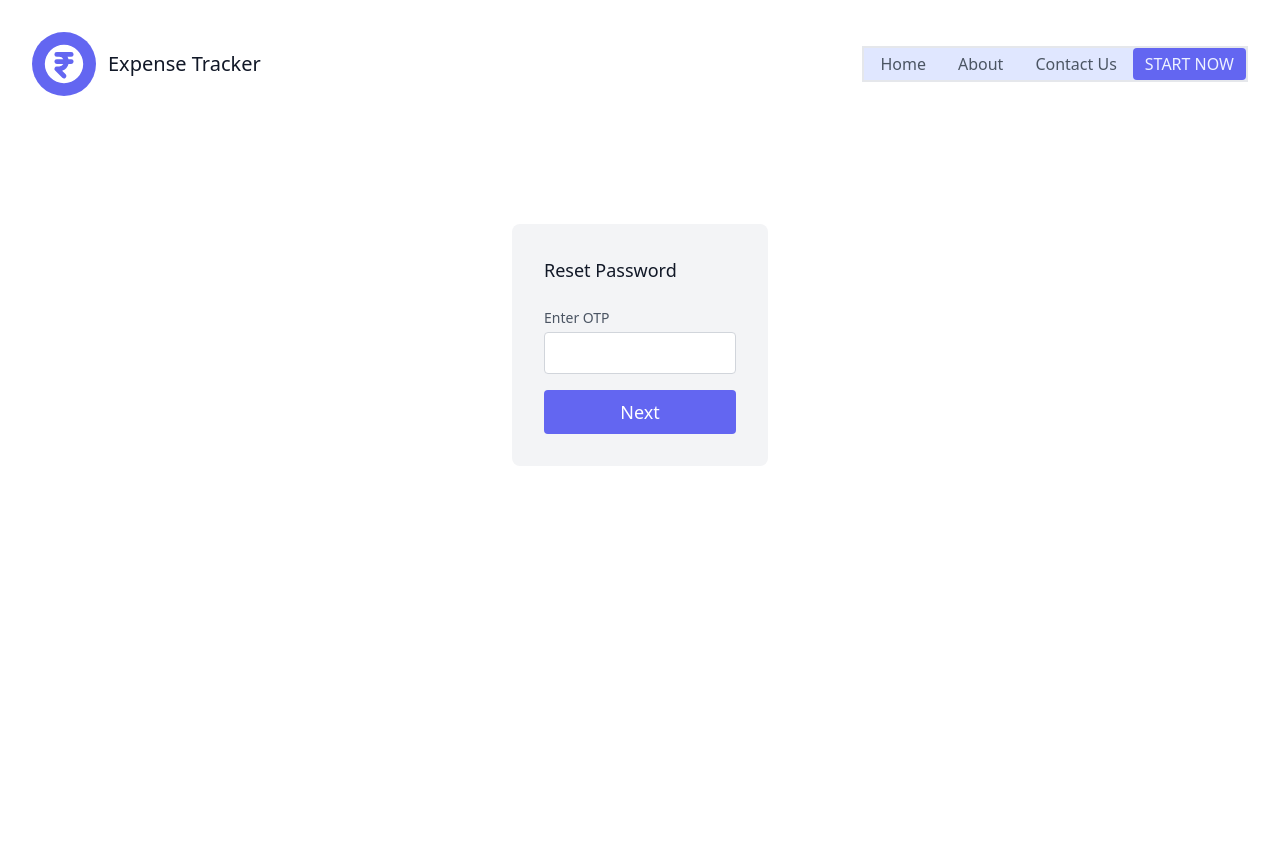
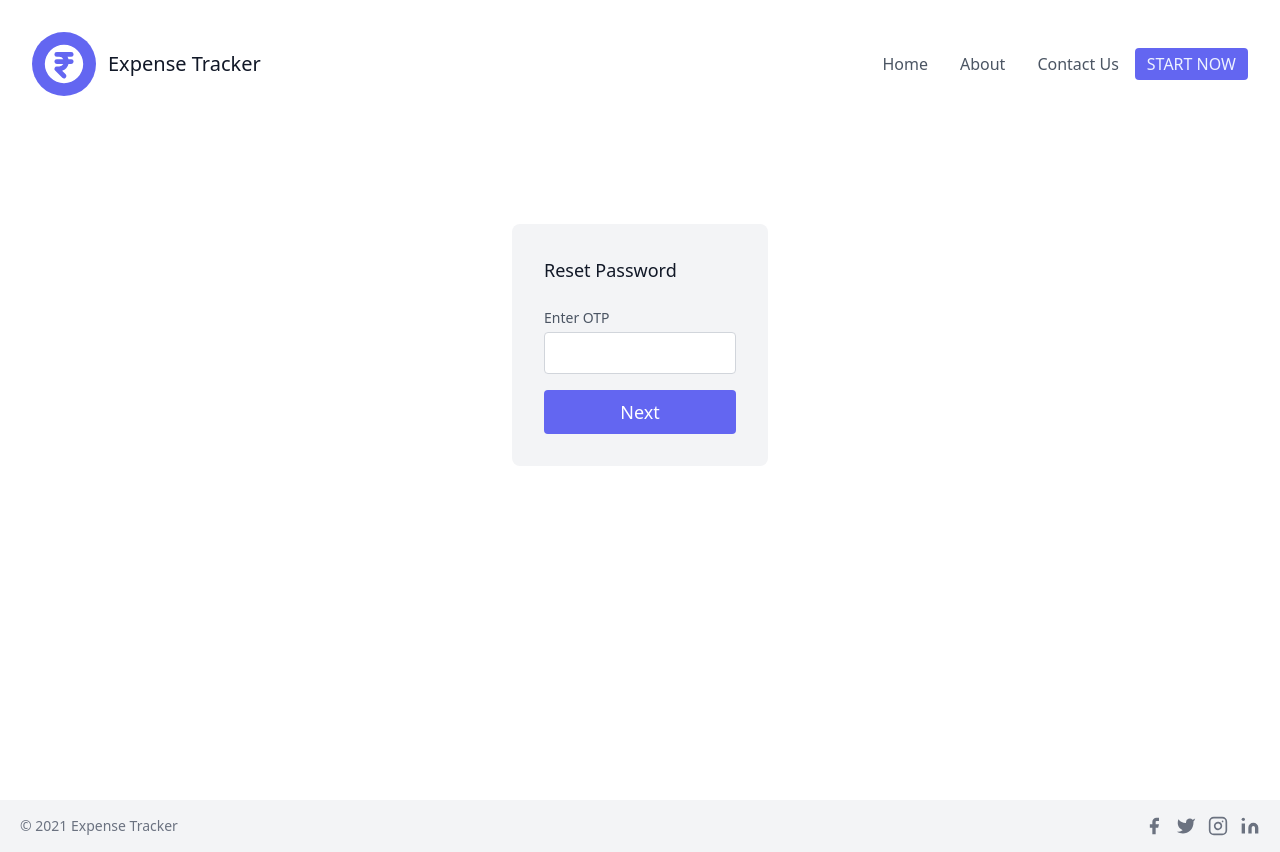
Before and after one commit to Yash-s-Code-Camp/expense-tracker, a PHP site: page /reset_password.php in a window 1280 px wide. Before the commit the page ends 434 px from the top, so only its background shows below. Run offline with PHP 8.4, Linux system fonts and the light colour scheme.

Commit message:
footer added

```diff
--- a/src/change_password.php
+++ b/src/change_password.php
@@ -18,3 +18,5 @@
     </div>
   </div>
 </form>
+
+<?php include "./layouts/bottom.php"; ?>
--- a/src/forgot_password.php
+++ b/src/forgot_password.php
@@ -47,3 +47,5 @@
   </div>
 </div>
 </form>
+
+<?php include "./layouts/bottom.php"; ?>
--- a/src/layouts/bottom.php
+++ b/src/layouts/bottom.php
@@ -1,3 +1,36 @@
+</div>
+<div class="bg-gray-100 ">
+  <div class="container mx-auto py-4 px-5 flex flex-wrap flex-col sticky bottom-0 sm:flex-row">
+    <p class="text-gray-500 text-sm text-center sm:text-left">© 2021 Expense Tracker
+    </p>
+    <span class="inline-flex sm:ml-auto sm:mt-0 mt-2 justify-center sm:justify-start">
+      <a class="text-gray-500">
+        <svg fill="currentColor" stroke-linecap="round" stroke-linejoin="round" stroke-width="2" class="w-5 h-5" viewBox="0 0 24 24">
+          <path d="M18 2h-3a5 5 0 00-5 5v3H7v4h3v8h4v-8h3l1-4h-4V7a1 1 0 011-1h3z"></path>
+        </svg>
+      </a>
+      <a class="ml-3 text-gray-500">
+        <svg fill="currentColor" stroke-linecap="round" stroke-linejoin="round" stroke-width="2" class="w-5 h-5" viewBox="0 0 24 24">
+          <path d="M23 3a10.9 10.9 0 01-3.14 1.53 4.48 4.48 0 00-7.86 3v1A10.66 10.66 0 013 4s-4 9 5 13a11.64 11.64 0 01-7 2c9 5 20 0 20-11.5a4.5 4.5 0 00-.08-.83A7.72 7.72 0 0023 3z"></path>
+        </svg>
+      </a>
+      <a class="ml-3 text-gray-500">
+        <svg fill="none" stroke="currentColor" stroke-linecap="round" stroke-linejoin="round" stroke-width="2" class="w-5 h-5" viewBox="0 0 24 24">
+          <rect width="20" height="20" x="2" y="2" rx="5" ry="5"></rect>
+          <path d="M16 11.37A4 4 0 1112.63 8 4 4 0 0116 11.37zm1.5-4.87h.01"></path>
+        </svg>
+      </a>
+      <a class="ml-3 text-gray-500">
+        <svg fill="currentColor" stroke="currentColor" stroke-linecap="round" stroke-linejoin="round" stroke-width="0" class="w-5 h-5" viewBox="0 0 24 24">
+          <path stroke="none" d="M16 8a6 6 0 016 6v7h-4v-7a2 2 0 00-2-2 2 2 0 00-2 2v7h-4v-7a6 6 0 016-6zM2 9h4v12H2z"></path>
+          <circle cx="4" cy="4" r="2" stroke="none"></circle>
+        </svg>
+      </a>
+    </span>
+  </div>
+</div>
+
+
 </body>
 
 </html>
--- a/src/layouts/top.php
+++ b/src/layouts/top.php
@@ -11,7 +11,7 @@
 </head>
 
 <body>
-
+  <div class="h-screen">
   <header class="text-gray-600 body-font md:block">
     <div class="container mx-auto flex flex-wrap p-8 flex-col md:flex-row">
       <a href="./index.php" class="flex title-font font-medium items-center text-gray-900 mb-4 md:mb-0">
@@ -34,11 +34,11 @@
           </svg>
         </button>
       </div>
-        <div id="nav-links" class="hidden transition duration-1000 ease-in-out border-2 bg-indigo-100 md:flex">
-          <a href="./index.php" class="flex tems-center  py-1 px-4 rounded hover:bg-indigo-500 hover:text-indigo-50">Home</a>
-          <a href="./about.php" class="flex items-center py-1 px-4 rounded hover:bg-indigo-500 hover:text-indigo-50">About</a>
-          <a href="./contact.php" class="flex tems-center  py-1 px-4 rounded hover:bg-indigo-500 hover:text-indigo-50">Contact Us</a>
-          <a href="./login.php" class="inline-flex items-center bg-indigo-500 text-indigo-50 border-0 py-1 px-3 focus:outline-none hover:animate-pulse hover:text-indigo-50 rounded text-base mt-4 md:mt-0 uppercase">Start now</a>
+        <div id="nav-links" class="hidden transition duration-1000 ease-in-out  md:flex">
+          <a href="./index.php" class="flex tems-center  py-1 px-4 rounded hover:bg-indigo-500 text-center hover:text-indigo-50">Home</a>
+          <a href="./about.php" class="flex items-center py-1 px-4 rounded hover:bg-indigo-500 text-center hover:text-indigo-50">About</a>
+          <a href="./contact.php" class="flex tems-center  py-1 px-4 rounded hover:bg-indigo-500 text-center hover:text-indigo-50">Contact Us</a>
+          <a href="./login.php" class="inline-flex items-center bg-indigo-500 text-center text-indigo-50 border-0 py-1 px-3 focus:outline-none hover:animate-pulse hover:text-indigo-50 rounded text-base mt-4 md:mt-0 uppercase">Start now</a>
         </div>
       </nav>
 
--- a/src/reset_password.php
+++ b/src/reset_password.php
@@ -19,3 +19,5 @@
   </div>
 </div>
 </form>
+
+<?php include "./layouts/bottom.php"; ?>
--- a/src/style.css
+++ b/src/style.css
@@ -596,11 +596,20 @@ video {
 .absolute {
 	position: absolute;
 }
+.sticky {
+	position: sticky;
+}
 .top-8 {
 	top: 2rem;
 }
 .right-10 {
 	right: 2.5rem;
+}
+.bottom-0 {
+	bottom: 0px;
+}
+.left-0 {
+	left: 0px;
 }
 .mx-auto {
 	margin-left: auto;
@@ -624,6 +633,9 @@ video {
 .ml-3 {
 	margin-left: 0.75rem;
 }
+.mt-2 {
+	margin-top: 0.5rem;
+}
 .flex {
 	display: flex;
 }
@@ -639,11 +651,26 @@ video {
 .h-16 {
 	height: 4rem;
 }
+.h-5 {
+	height: 1.25rem;
+}
+.h-10 {
+	height: 2.5rem;
+}
+.h-full {
+	height: 100%;
+}
+.h-screen {
+	height: 100vh;
+}
 .w-full {
 	width: 100%;
 }
 .w-16 {
 	width: 4rem;
+}
+.w-5 {
+	width: 1.25rem;
 }
 @-webkit-keyframes pulse {
 
@@ -656,10 +683,6 @@ video {
 	50% {
 		opacity: .5;
 	}
-}
-.animate-pulse {
-	-webkit-animation: pulse 2s cubic-bezier(0.4, 0, 0.6, 1) infinite;
-	        animation: pulse 2s cubic-bezier(0.4, 0, 0.6, 1) infinite;
 }
 .flex-col {
 	flex-direction: column;
@@ -792,6 +815,10 @@ video {
 	padding-top: 3rem;
 	padding-bottom: 3rem;
 }
+.py-4 {
+	padding-top: 1rem;
+	padding-bottom: 1rem;
+}
 .text-center {
 	text-align: center;
 }
@@ -898,28 +925,14 @@ video {
 	transition-timing-function: cubic-bezier(0.4, 0, 0.2, 1);
 	transition-duration: 150ms;
 }
-.transition-all {
-	transition-property: all;
-	transition-timing-function: cubic-bezier(0.4, 0, 0.2, 1);
-	transition-duration: 150ms;
-}
-.delay-150 {
-	transition-delay: 150ms;
-}
 .duration-200 {
 	transition-duration: 200ms;
-}
-.duration-300 {
-	transition-duration: 300ms;
 }
 .duration-1000 {
 	transition-duration: 1000ms;
 }
 .ease-in-out {
 	transition-timing-function: cubic-bezier(0.4, 0, 0.2, 1);
-}
-.ease-in {
-	transition-timing-function: cubic-bezier(0.4, 0, 1, 1);
 }
 .hover\:animate-pulse:hover {
 	-webkit-animation: pulse 2s cubic-bezier(0.4, 0, 0.6, 1) infinite;
@@ -960,21 +973,24 @@ video {
 }
 @media (min-width: 640px) {
 
-	.sm\:hidden {
-		display: none;
+	.sm\:ml-auto {
+		margin-left: auto;
 	}
 
-	.sm\:animate-pulse {
-		-webkit-animation: pulse 2s cubic-bezier(0.4, 0, 0.6, 1) infinite;
-		        animation: pulse 2s cubic-bezier(0.4, 0, 0.6, 1) infinite;
+	.sm\:mt-0 {
+		margin-top: 0px;
 	}
 
-	.sm\:transition {
-		transition-property: background-color, border-color, color, fill, stroke, opacity, box-shadow, transform, filter, -webkit-backdrop-filter;
-		transition-property: background-color, border-color, color, fill, stroke, opacity, box-shadow, transform, filter, backdrop-filter;
-		transition-property: background-color, border-color, color, fill, stroke, opacity, box-shadow, transform, filter, backdrop-filter, -webkit-backdrop-filter;
-		transition-timing-function: cubic-bezier(0.4, 0, 0.2, 1);
-		transition-duration: 150ms;
+	.sm\:flex-row {
+		flex-direction: row;
+	}
+
+	.sm\:justify-start {
+		justify-content: flex-start;
+	}
+
+	.sm\:text-left {
+		text-align: left;
 	}
 }
 @media (min-width: 768px) {
```
